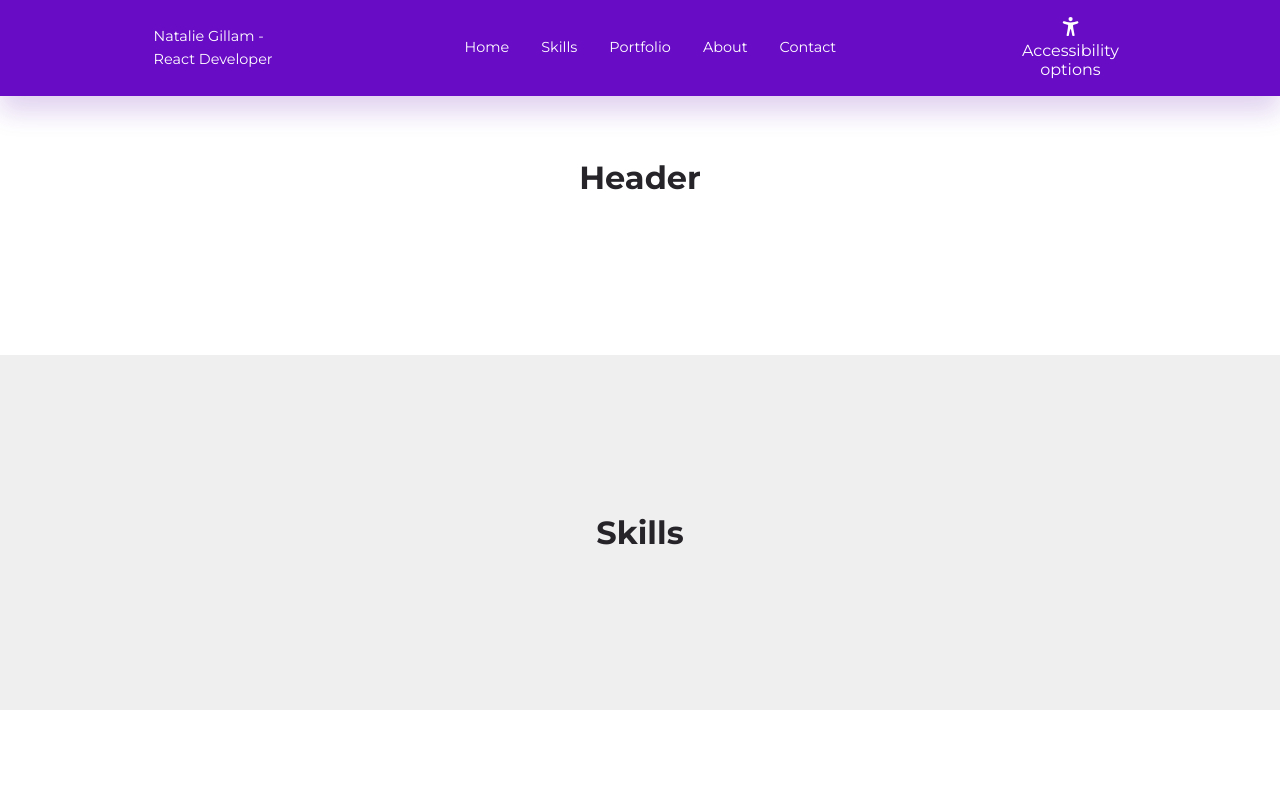
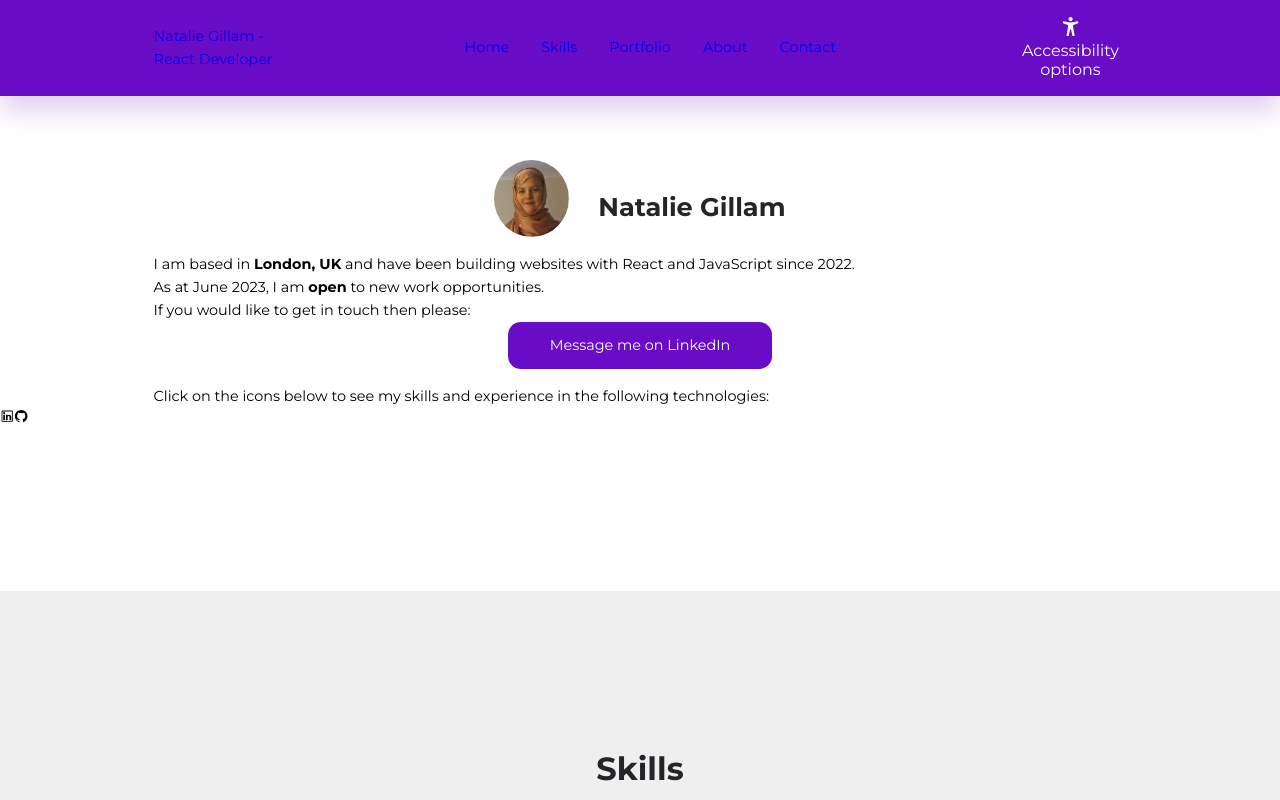
Before and after one commit to Nadia982/portfolio-2023-06-01, a React (Create React App) app: page / in a window 1280 px wide. Shown: the top 800 px of the page. Built offline with nearby package versions, Linux system fonts and the light colour scheme; the HTML template or start-up script is replaced by a standard one.

Commit message:
added header content

```diff
--- a/src/index.css
+++ b/src/index.css
@@ -69,14 +69,14 @@ section > h2 {
 
 section > p {
   text-align: center;
-  margin: 0.5rem auto 4rem;
+  margin: 0.5rem auto 1rem;
   width: 40%;
 }
 
 
 /* GENERAL SECTION STYLES */
 a {
-  color: var(--color-white);
+  /* color: var(--color-white); */
   transition: var(--transition);
 }
 
@@ -84,6 +84,7 @@ a {
 h1, h2, h3, h4, h5, h6 {
   line-height: 1.1;
   color: var(--color-black);
+  text-align: center;
 }
 
 h1 {
@@ -135,7 +136,7 @@ img {
 .btn:hover {
   background-color: transparent;
   border-color: var(--color-light);
-  transform: translateY(-0.5rem);
+  transform: translateY(-0.3rem);
 }
 
 .btn.white {
@@ -149,8 +150,9 @@ img {
 
 .btn.primary {
   background: var(--color-primary);
-  /* text color always white that's why i didn't use a variable color */
   color: white;
+  margin: 0 auto;
+  margin-bottom: 1rem;
 }
 
 .btn.primary:hover {
@@ -179,7 +181,6 @@ img {
 
   section > p {
       width: 72%;
-      margin-bottom: 3rem;
   }
 
   h1 {
--- a/src/sections/header/Header.css
+++ b/src/sections/header/Header.css
@@ -0,0 +1,16 @@
+.header__profile {
+    margin: 0 auto;
+    width: 60%;
+    display: flex;
+    justify-content: center;
+    align-items: center;
+    margin-top: 0;
+    margin-bottom: 0;
+    column-gap: 2em;
+}
+
+.header__profile img {
+    width: 75px;
+    margin-bottom: 1rem;
+    border-radius: 50%;
+}
--- a/src/sections/header/Header.jsx
+++ b/src/sections/header/Header.jsx
@@ -1,8 +1,31 @@
+import HeaderImage from '../../assets/natalie.jpg'
+import data from './data'
 import './Header.css'
 
 const Header = () => {
   return (
-    <section id="header"><h2>Header</h2></section>
+    <section id="header">
+      <div className="container header__container">
+        <div className="header__profile">
+
+          <img src={HeaderImage} alt="photo of Natalie Gillam" />
+          <h3>Natalie Gillam</h3>
+
+        </div>
+        <p>I am based in <strong>London, UK</strong> and have been building websites with React and JavaScript since 2022.</p>
+      <p>As at June 2023, I am <strong>open</strong> to new work opportunities. </p>
+      {/* <p>I have worked in the tech space for the past 11 years, most recently as a senior paralegal at a global IT services company headquartered in London. However, my real passion and new professional focus is frontend web development.</p> */}
+      <p>If you would like to get in touch then please:</p>
+      <div className="header__cta">
+      <a href="https://www.linkedin.com/in/natalie-g-b947331a/" className="btn primary">Message me on LinkedIn</a>
+      </div>
+      <p>Click on the icons below to see my skills and experience in the following technologies:</p>
+      </div>
+
+      <div className="header__socials">
+        {data.map(item => <a key={data.id} href={data.link} target="_blank" rel="noopener noreferrer">{item.icon}</a>)}
+      </div>
+    </section>
   )
 }
 
--- /dev/null
+++ b/src/sections/header/data.js
@@ -0,0 +1,8 @@
+import {AiOutlineGithub }  from 'react-icons/ai'
+import {AiOutlineLinkedin }  from 'react-icons/ai'
+
+const data = [
+    {id: 1, link: 'https://www.linkedin.com/in/natalie-g-b947331a/}', icon: <AiOutlineLinkedin/>},
+    {id: 2, link: 'https://github.com/Nadia982}', icon: <AiOutlineGithub/>}
+]
+export default data;
```
Also changed, not shown: src/assets/jpeg/natalie.jpeg (added), src/assets/natalie.jpg (added).
